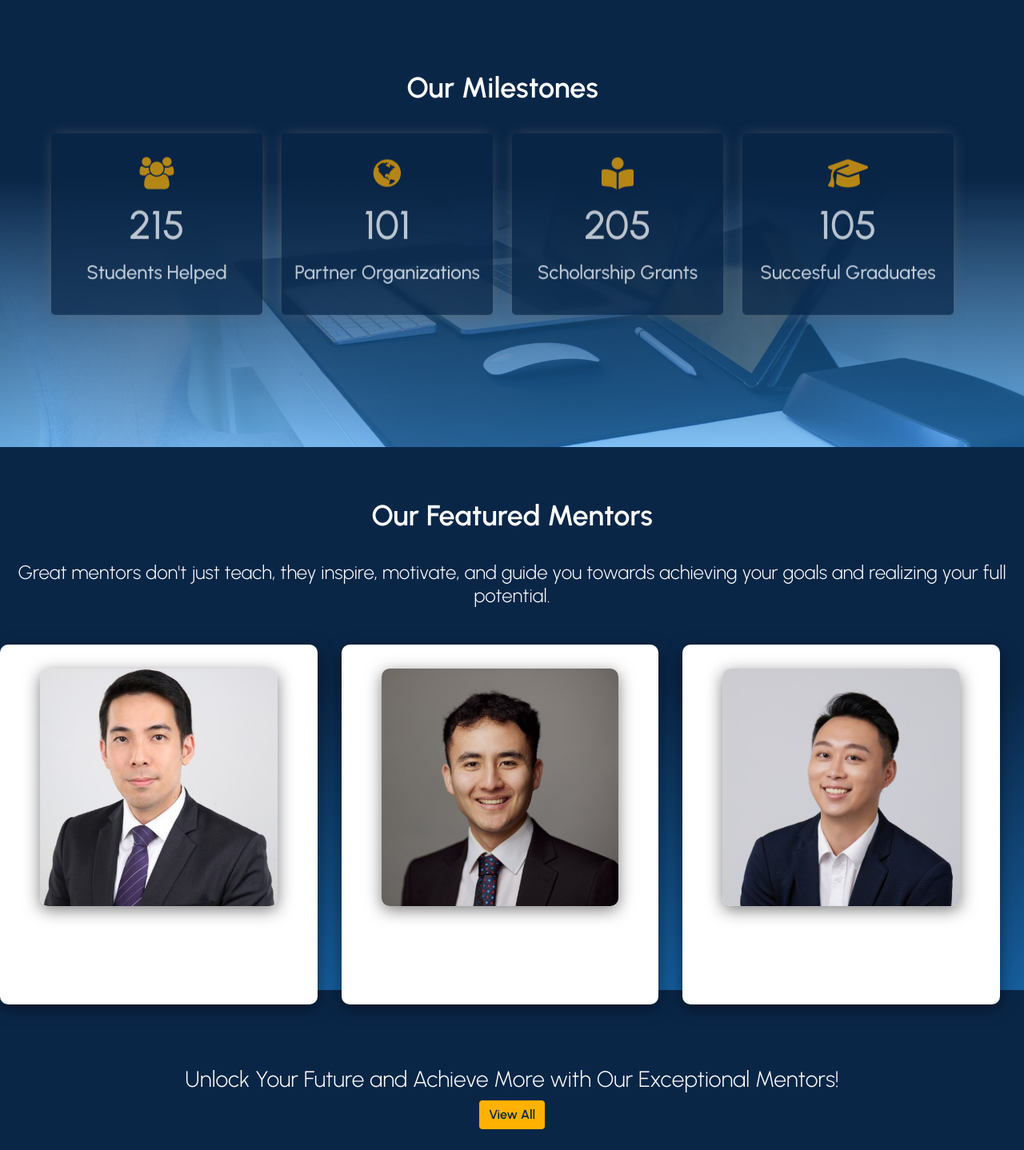
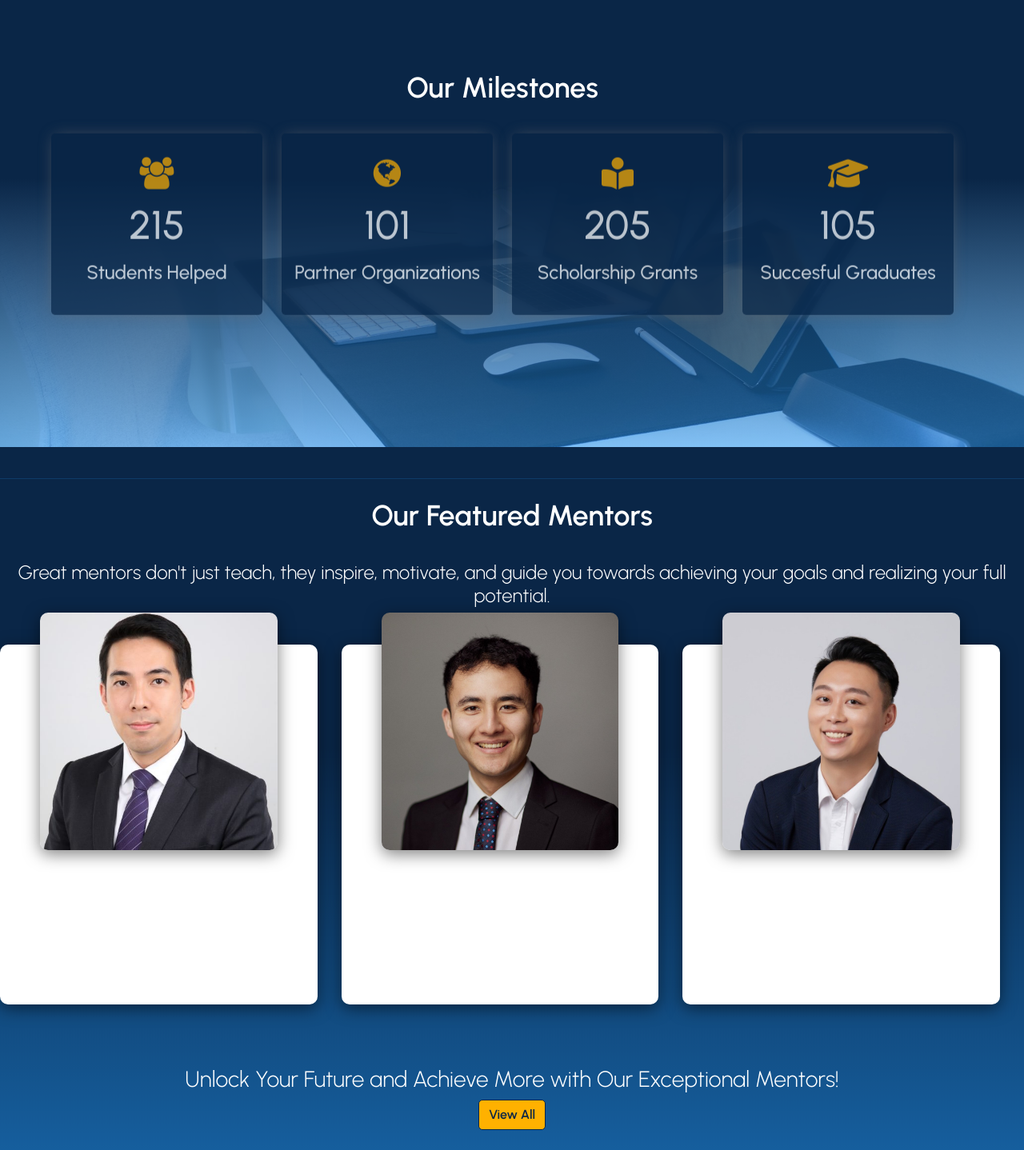
Before and after one commit to uaojayson/ScholarLink, a PHP site: page / in a window 1280 px wide. Shown: the part 2140-3578 px from the top of the page at 80% size. Run offline with PHP 8.4, Linux system fonts and the light colour scheme; some libraries are stand-ins or nearby versions.

Commit message:
modified:   index.css 	modified:   index.html

```diff
--- a/index.css
+++ b/index.css
@@ -422,15 +422,24 @@ h2 {
 
 /* Start: Mentor Section */
 .mentor {
-  width: 100%;
-  height: 80vh;
-  background-image: linear-gradient(
-    var(--primary) 40%,
-    rgba(33, 150, 243, 0.5)
-  );
+  background: linear-gradient(var(--primary) 40%, rgba(33, 150, 243, 0.5));
   background-position: center;
   background-size: cover;
   text-align: center;
+}
+
+.title-mentor {
+  font-size: 36px;
+  font-weight: 600;
+  margin-bottom: 36px;
+  color: var(--light);
+  text-align: center;
+  margin-top: 3%;
+  padding-top: 2%;
+}
+.subtite-mentor {
+  color: white;
+  font-weight: 300;
 }
 
 .featured-mentor {
@@ -447,7 +456,7 @@ h2 {
   border-radius: 10px;
   box-shadow: 0px 5px 20px rgba(0, 0, 0, 0.5);
   transition: 0.3s;
-  padding: 110px 50px;
+  padding: 40px 50px;
   background: #fff;
   cursor: pointer;
   margin-top: 3%;
--- a/index.html
+++ b/index.html
@@ -510,8 +510,7 @@
     <!-- end: What We Provide Section -->
 
     <!-- start: Counter Section -->
-    <section>
-      <div class="milestone-section">
+    <section class="milestone-section">
       <div class="row">
         <h1 class="title" style="margin-top: 3%">Our Milestones</h1>
         <div class="col">
@@ -544,21 +543,20 @@
           </div>
         </div>
       </div>
-      </div>
     </section>
     <!-- End: Counter Section -->
 
     <!-- Start: Feature Mentor Section -->
     <section class="mentor">
-      <h1 class="title" style="margin-top: 3%; padding-top: 2%">
-        Our Featured Mentors
-      </h1>
-      <h4 style="color: white; text-align: center; font-weight: 300">
+      <div>
+        <h1 class="title-mentor">Our Featured Mentors</h1>
+        <h4 class="subtite-mentor">
           <em>
-          Great mentors don't just teach, they inspire, motivate, and guide you
-          towards achieving your goals and realizing your full potential.
+            Great mentors don't just teach, they inspire, motivate, and guide
+            you towards achieving your goals and realizing your full potential.
           </em>
         </h4>
+      </div>
 
       <div class="featured-mentor">
         <div class="card-feature">
```
Also changed, not shown: other parts of index.css (+88 -12 lines). Lines whose indentation alone changed are shown as unchanged.
